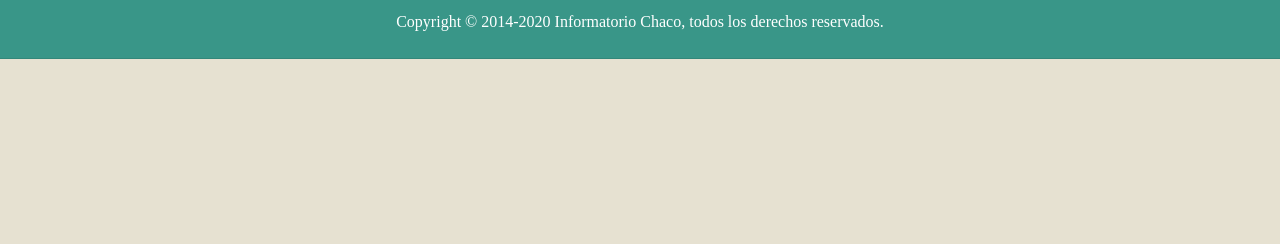
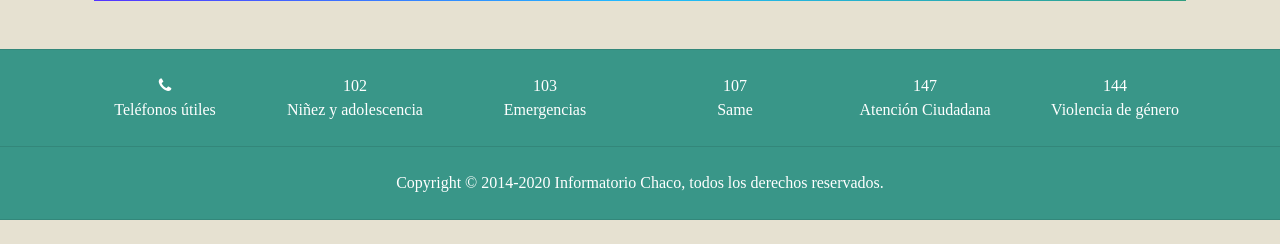
Before and after one commit to chacovid/CHACOVID, a Django app: page /cuidados/ in a window 1280 px wide. Shown: the part 969-1213 px from the top of the page. Before the commit the page ends 1028 px from the top, so only its background shows below. Run offline with Django 3.2, Linux system fonts and the light colour scheme; some libraries are stand-ins or nearby versions.

Commit message:
primer commit

```diff
--- a/Chacovid/urls.py
+++ b/Chacovid/urls.py
@@ -19,10 +19,11 @@ from Chacovid import views
 
 urlpatterns = [
     path('admin/', admin.site.urls),
+    path('', views.home),
     path('home/', views.home),
     path('permisos/', views.permisos, name='permisos'),
     path('cuidados/', views.cuidados, name='cuidados'),
-    path('asistencia/', views.asistencia, name='asistencia'),
+    path('fases/', views.fases, name='fases'),
     path('mapa/', views.mapa, name='mapa'),
 
 
--- a/Chacovid/views.py
+++ b/Chacovid/views.py
@@ -11,8 +11,8 @@ def permisos(request):
 def cuidados(request):
      return render(request, 'cuidados.html')
 
-def asistencia(request):
-     return render(request, 'asistencia.html')
+def fases(request):
+     return render(request, 'fases.html')
 
 def mapa(request):
      return render(request, 'mapa.html')
--- a/static/css/body.css
+++ b/static/css/body.css
@@ -1,5 +1,4 @@
 body{
-
     background-color:  rgb(230 225 209) !important;
     font-family: serif !important;
 }
--- a/static/css/inicio.css
+++ b/static/css/inicio.css
@@ -1,3 +1,3 @@
 #inicio{
-    background-color:#5433FF !important;
+    background-color: rgb(57, 150, 136) !important;
 }
--- a/templates/cuidados.html
+++ b/templates/cuidados.html
@@ -11,16 +11,17 @@
     <hr class="my-4">
 </div>
 
+<div id="jumbo" class="text-white container-fluid ">
     <div class="row">
 
-    <!-- Grid column -->
+        <!-- IMAGENES ILUSTRATVAS NOMAS, HASTA QUE TEO ME PASE LAS POSTAS -->
         <div class="col-md-6 mb-3">
 
             <img src="https://mdbootstrap.com/img/Photos/Horizontal/People/6-col/img(117).jpg" class="img-fluid z-depth-1"
                 alt="Responsive image">
 
         </div>
-    <!-- Grid column -->
+        <!-- IMAGENES ILUSTRATVAS NOMAS, HASTA QUE TEO ME PASE LAS POSTAS -->
 
         <!-- Grid column -->
         <div class="col-md-6 mb-3">
@@ -32,6 +33,6 @@
         <!-- Grid column -->
 
     </div>
-
+</div>
 
 {% endblock %}
--- a/templates/asistencia.html
+++ b/templates/fases.html
@@ -18,7 +18,7 @@
 
         </div>
 
-        <!-- Grid column -->
+        <!-- IMAGENES ILUSTRATVAS NOMAS, HASTA QUE TEO ME PASE LAS POSTAS -->
 
         <!-- Grid column -->
         <div class="col-md-6 mb-3">
--- a/templates/layout.html
+++ b/templates/layout.html
@@ -32,7 +32,7 @@
                     <a class="nav-link text-white" href="{% url 'cuidados' %}">Cuidados</a>
                 </li>
                 <li class="nav-item">
-                    <a class="nav-link text-white" href="{% url 'asistencia' %}">Asistencia</a>
+                    <a class="nav-link text-white" href="{% url 'fases' %}">Fases</a>
                 </li>
                 <li class="nav-item">
                     <a class="nav-link text-white" href="{% url 'mapa' %}">Mapa</a>
@@ -55,11 +55,27 @@
 <article>
     <div id="fin" align="center" class="mt-4">
 
-        <!-- <p>"Suficiente!" dijo el pequeño hombre, mientras se levantaba de su desbaratada silla...</p> -->
-
         <footer>
             <hr class="my-4">
             <div class="text-white">
+                <div class= "container">
+                    <div class="row">
+                        <div class="col-2"> <i class="fa fa-phone" aria-hidden="true"></i> </div>
+                        <div class="col-2">102</div>
+                        <div class="col-2">103</div>
+                        <div class="col-2">107</div>
+                        <div class="col-2">147</div>
+                        <div class="col-2">144</div>
+                        <div class="col-2">Teléfonos útiles</div>
+                        <div class="col-2">Niñez y adolescencia</div>
+                        <div class="col-2">Emergencias</div>
+                        <div class="col-2">Same</div>
+                        <div class="col-2">Atención Ciudadana</div>
+                        <div class="col-2">Violencia de género</div>
+
+                    </div>
+                </div>
+                <hr class="my-4">
             <p> Copyright &copy; 2014-2020 Informatorio Chaco, todos los derechos reservados.</p>
 
             <hr class="my-4">
```
Lines whose indentation alone changed are shown as unchanged.
